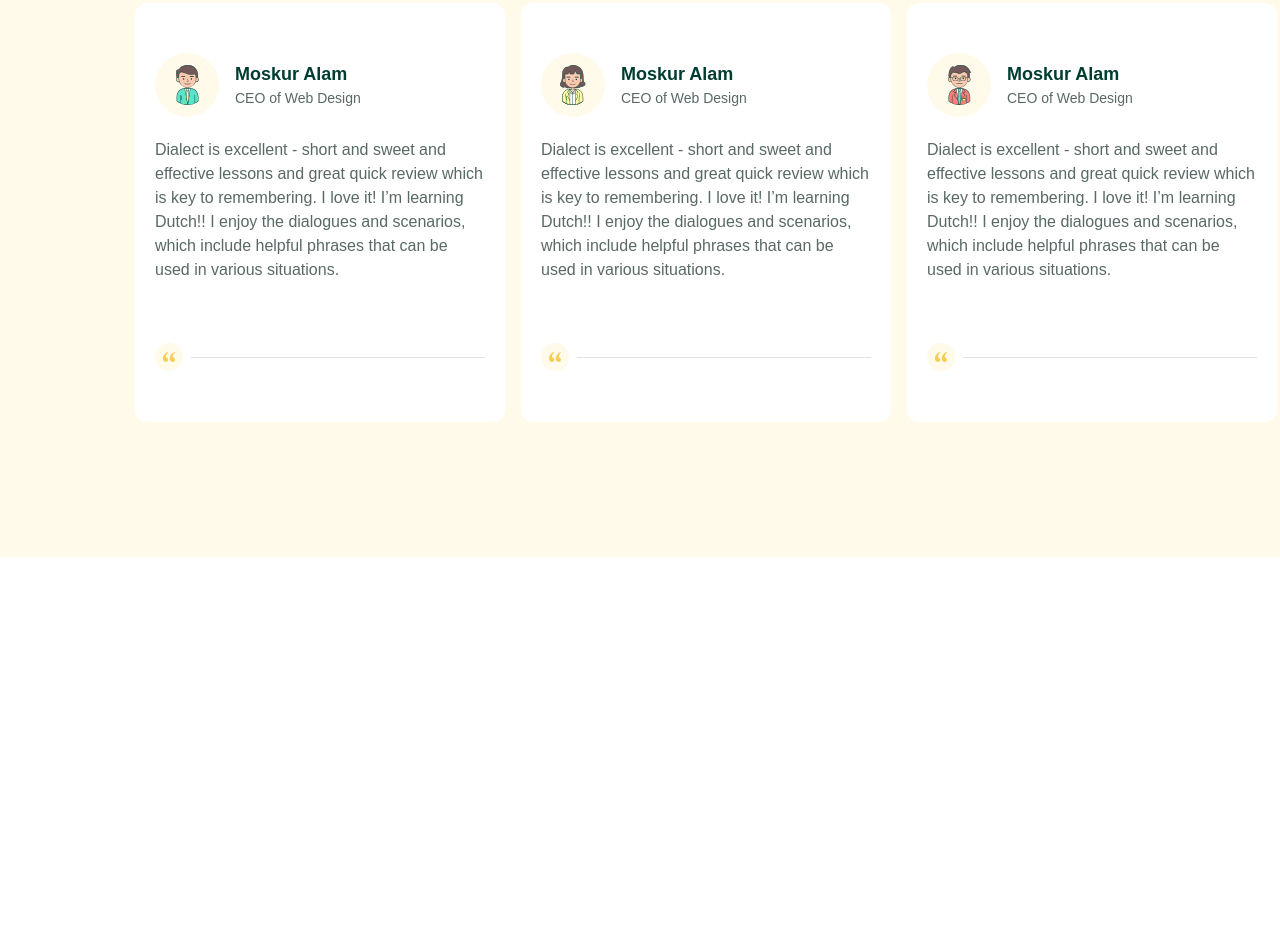
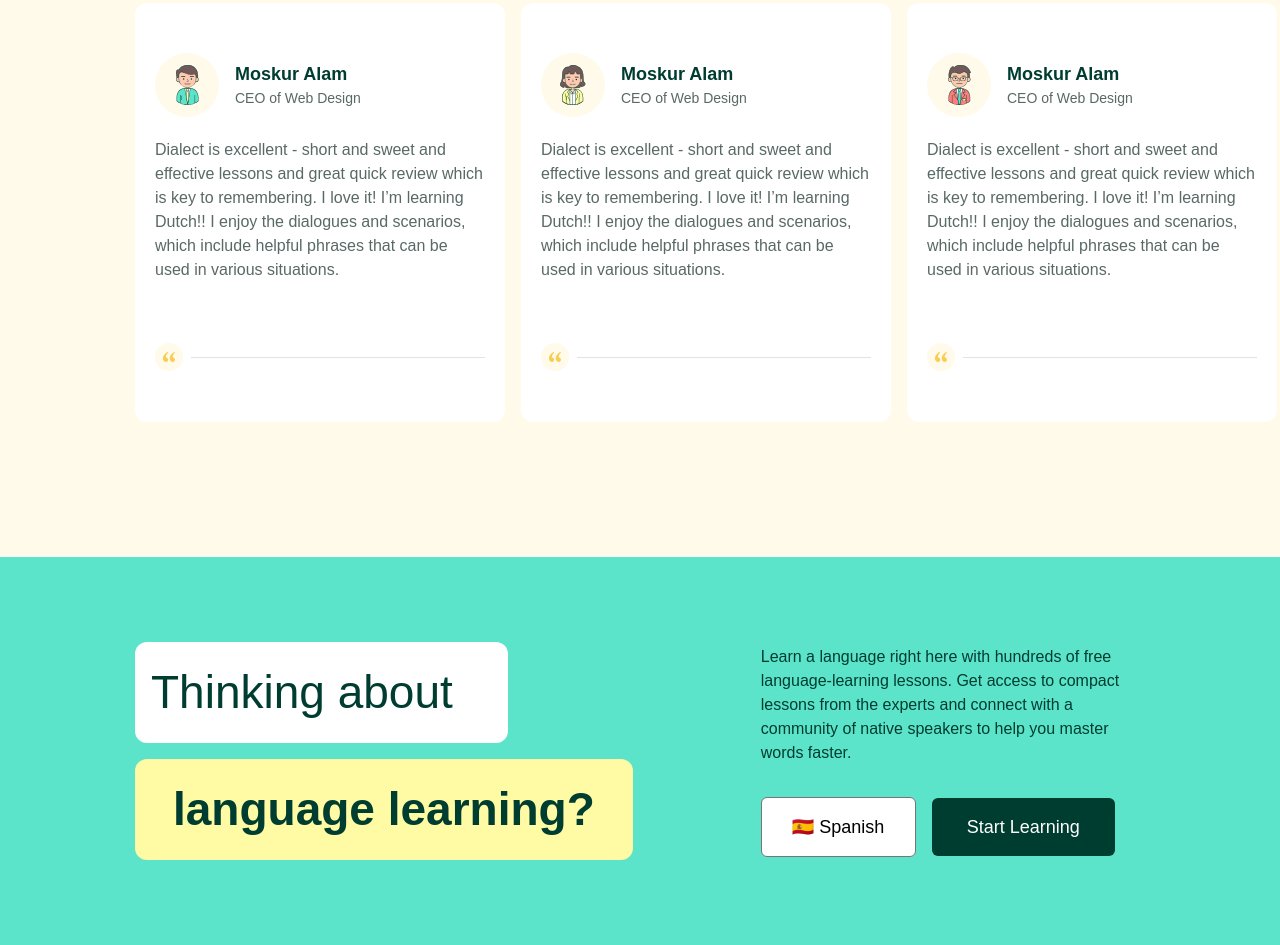
Before and after one commit to kamranlatifch/language-learning-landing-page, a website built with Vite: page index.html in a window 1280 px wide. Shown: the part 3054-3999 px from the top of the page. Before the commit the page ends 3611 px from the top, so only its background shows below. Built offline with nearby package versions, Linux system fonts and the light colour scheme.

Commit message:
feat(subscription): add subscri[ption section

```diff
--- a/index.html
+++ b/index.html
@@ -268,6 +268,31 @@
         </div>
       </div>
     </section>
+    <section class="subscription">
+      <div class="headings">
+        <h3>Thinking about</h3>
+        <h4>language learning?</h4>
+      </div>
+      <div class="description">
+        <p>
+          Learn a language right here with hundreds of free language-learning
+          lessons. Get access to compact lessons from the experts and connect
+          with a community of native speakers to help you master words faster.
+        </p>
+        <div class="hero-buttons">
+          <div class="dropdown-container">
+            <select class="dropdown">
+              <option value="spanish">🇪🇸 Spanish</option>
+              <option value="english">🇺🇸 English</option>
+              <option value="french">🇫🇷 French</option>
+              <option value="german">🇩🇪 German</option>
+              <!-- Add other languages as needed -->
+            </select>
+          </div>
+          <button class="button">Start Learning</button>
+        </div>
+      </div>
+    </section>
 
     <script type="module" src="/main.js"></script>
   </body>
--- a/style.css
+++ b/style.css
@@ -447,3 +447,39 @@ body {
   border-top: 1px solid #dee5e4;
   margin: 0;
 }
+
+/* Subscription section */
+.subscription {
+  height: 388px;
+  background-color: var(--clr-primary);
+  padding: 135px;
+  display: flex;
+  align-items: center;
+
+  gap: 8rem;
+}
+.subscription .headings {
+  display: grid;
+  gap: 1rem;
+}
+.subscription .headings h3 {
+  background-color: var(--clr-white);
+  padding: 1rem;
+  width: 373px;
+  text-wrap: nowrap;
+  border-radius: 12px;
+  font-size: var(--fs-46);
+  font-weight: var(--fw-semi-bold);
+}
+.subscription .headings h4 {
+  background-color: var(--clr-secondary);
+  padding: 1rem 38px;
+  text-wrap: nowrap;
+  border-radius: 12px;
+  font-size: var(--fs-46);
+  font-weight: var(--fw-bold);
+}
+.subscription .description {
+  display: grid;
+  gap: 2rem;
+}
```
